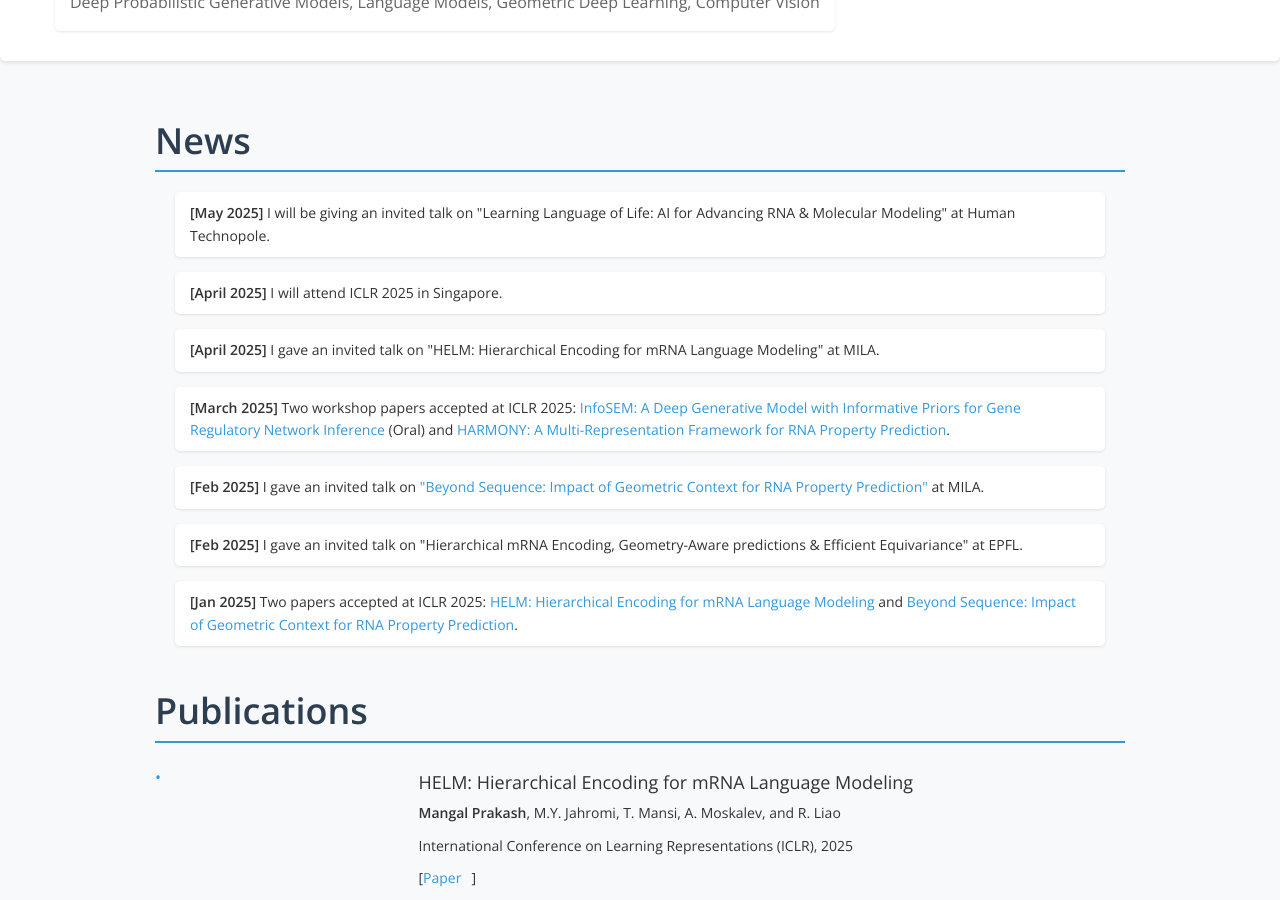
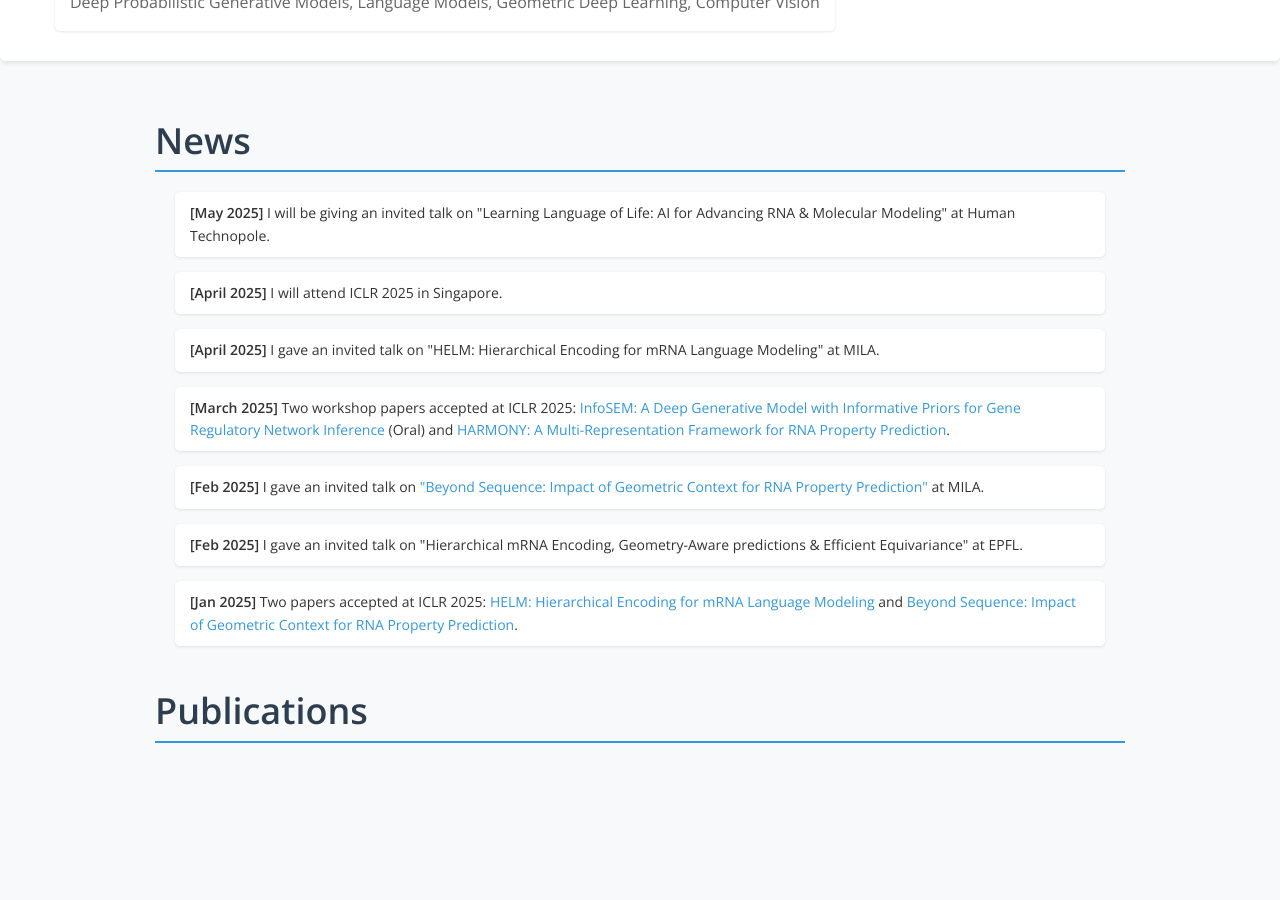
Before and after one commit to mangalp/mangalp.github.io, a Jekyll site: the page built from index.html, in a window 1280 px wide and 900 px high, scrolled down 639 px. Built offline with Jekyll 4.4.1, drawn with Linux system fonts in a browser that asks for light colours; nearby versions of some CDN libraries; after the commit the page ends 1402 px from its top, so only the background shows below that.

Commit message:
Update sections

```diff
--- a/index.html
+++ b/index.html
@@ -56,20 +56,6 @@ layout: default
       <h1 class="whyText">Publications</h1>
     </div>
 
-    <div class="row">
-      <div class="publication">
-        <div class="col-md-3">
-          <!-- <img src="/img/helm_rose.png" alt="HELM: Hierarchical Encoding for mRNA Language Modeling"> -->
-        </div>
-        <div class="col-md-9">
-          <h4>HELM: Hierarchical Encoding for mRNA Language Modeling</h4>
-          <p><b>Mangal Prakash</b>, M.Y. Jahromi, T. Mansi, A. Moskalev, and R. Liao</p>
-          <p>International Conference on Learning Representations (ICLR), 2025</p>
-          <p>[<a href="https://openreview.net/forum?id=MMHqnUOnl0&referrer=%5BAuthor%20Console%5D(%2Fgroup%3Fid%3DICLR.cc%2F2025%2FConference%2FAuthors%23your-submissions)">Paper</a>]</p>
-        </div>
-      </div>
-    </div>
-
 
   </div>
 </div>
```
